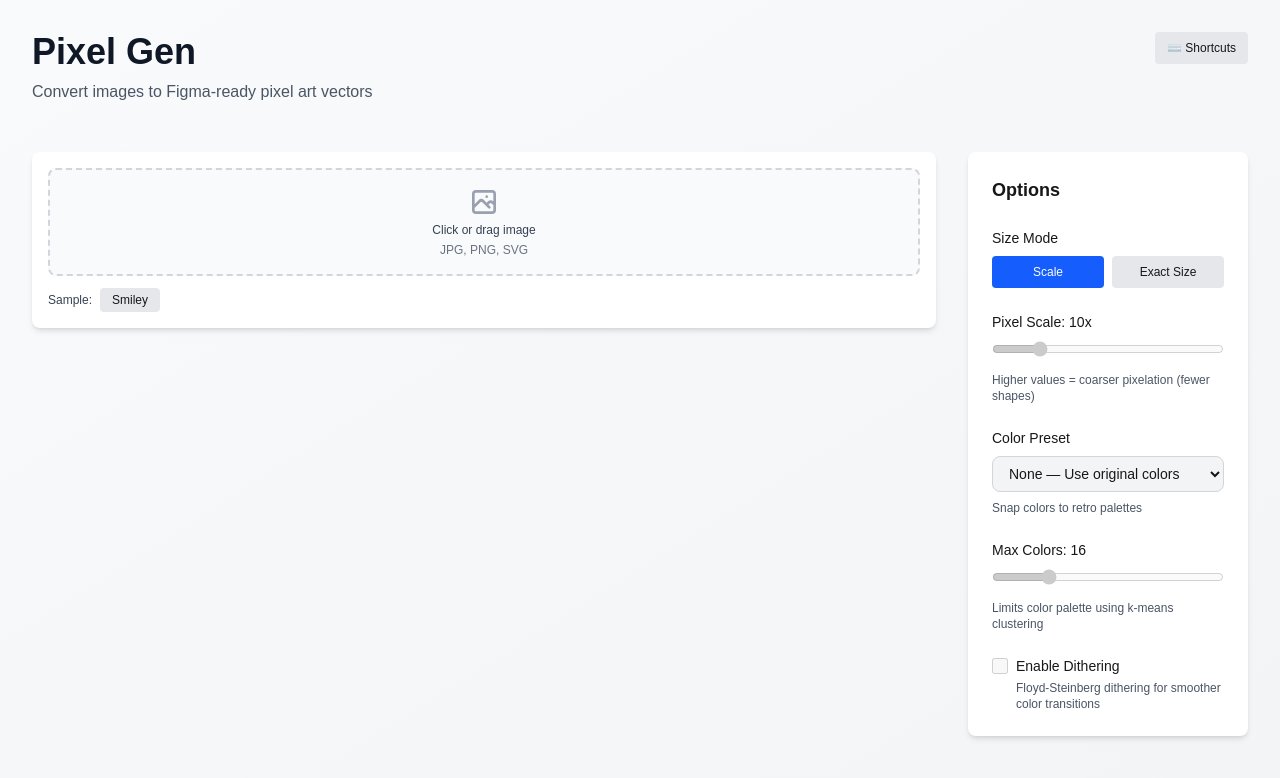
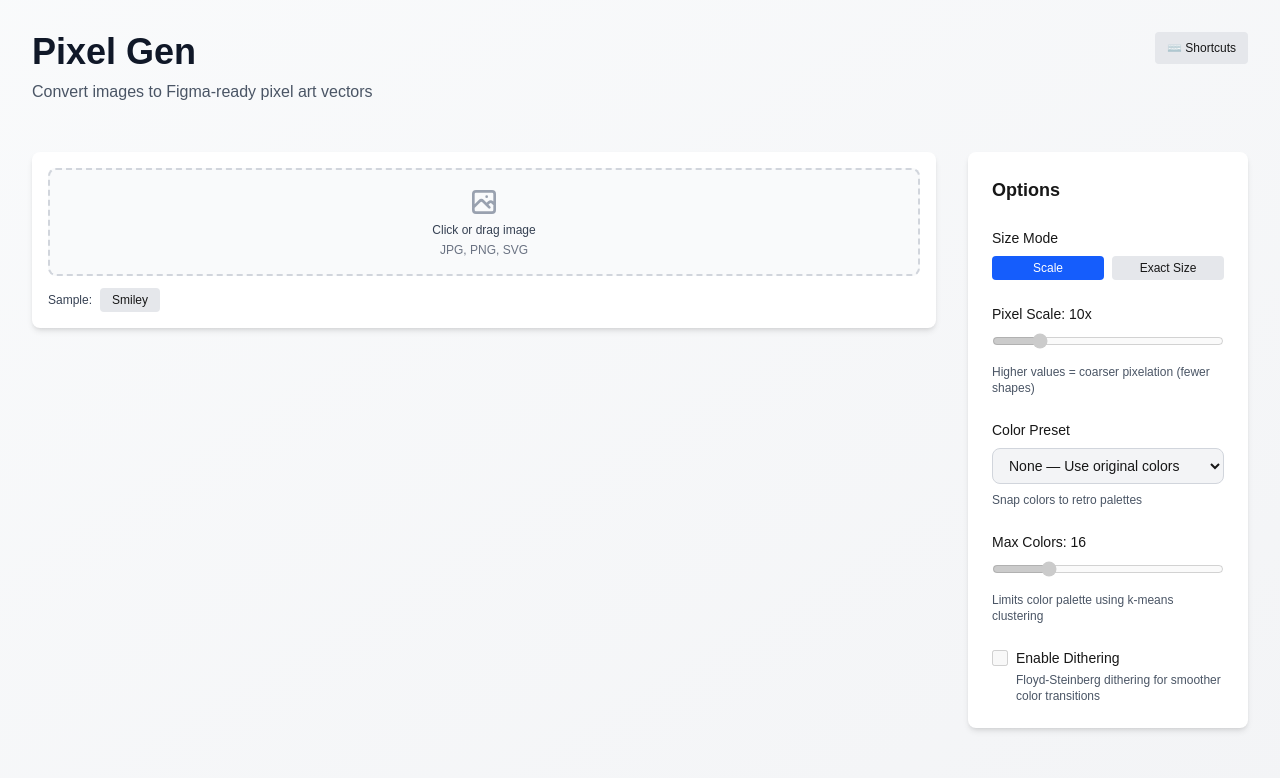
Before and after one commit to mattfwilson/pixel_gen, a Next.js app: page / in a window 1280 px wide. Shown: the top 778 px of the page. Built offline with nearby package versions, Linux system fonts and the light colour scheme.

Commit message:
Match size mode button styling to color filter buttons (py-2 → py-1)

```diff
--- a/app/page.tsx
+++ b/app/page.tsx
@@ -306,7 +306,7 @@
                   <button
                     onClick={() => handleSizeModeChange('scale')}
                     disabled={processing || !uploadedFile}
-                    className={`flex-1 px-3 py-2 text-xs rounded transition-colors ${
+                    className={`flex-1 px-3 py-1 text-xs rounded transition-colors ${
                       sizeMode === 'scale'
                         ? 'bg-blue-600 text-white'
                         : 'bg-gray-200 hover:bg-gray-300'
@@ -317,7 +317,7 @@
                   <button
                     onClick={() => handleSizeModeChange('exact')}
                     disabled={processing || !uploadedFile}
-                    className={`flex-1 px-3 py-2 text-xs rounded transition-colors ${
+                    className={`flex-1 px-3 py-1 text-xs rounded transition-colors ${
                       sizeMode === 'exact'
                         ? 'bg-blue-600 text-white'
                         : 'bg-gray-200 hover:bg-gray-300'
```
